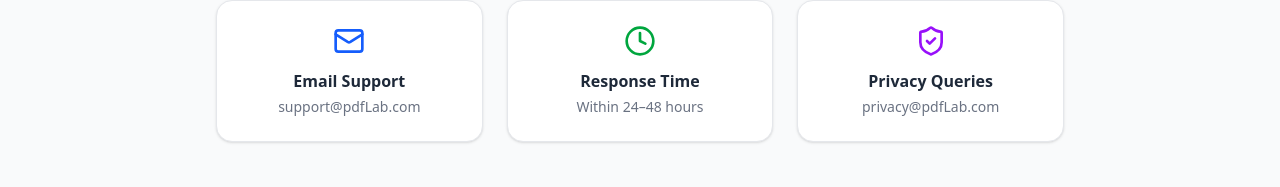
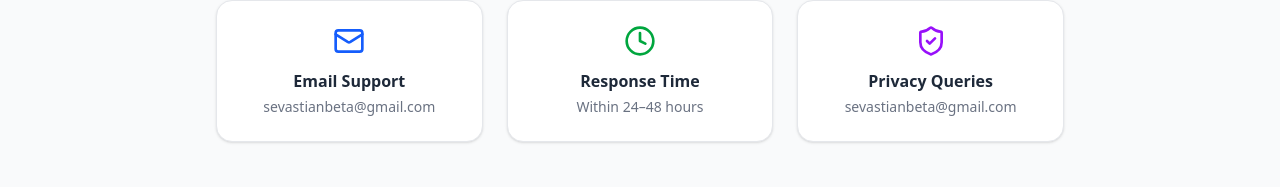
Before and after one commit to yousseflamteri-wq/pdfsite, a Next.js app: page /contact in a window 1280 px wide. Shown: the part 257-444 px from the top of the page. Built offline with nearby package versions, Linux system fonts and the light colour scheme; no server answers.

Commit message:
Change all support and privacy emails to sevastianbeta

```diff
--- a/src/app/contact/page.js
+++ b/src/app/contact/page.js
@@ -23,7 +23,7 @@
         <div className="bg-white p-6 rounded-2xl border border-gray-200 text-center shadow-sm">
           <Mail className="w-8 h-8 text-blue-600 mx-auto mb-3" />
           <h3 className="font-bold text-gray-800 mb-1">Email Support</h3>
-          <p className="text-sm text-gray-500">support@pdfLab.com</p>
+          <p className="text-sm text-gray-500">sevastianbeta@gmail.com</p>
         </div>
         <div className="bg-white p-6 rounded-2xl border border-gray-200 text-center shadow-sm">
           <Clock className="w-8 h-8 text-green-600 mx-auto mb-3" />
@@ -33,7 +33,7 @@
         <div className="bg-white p-6 rounded-2xl border border-gray-200 text-center shadow-sm">
           <ShieldCheck className="w-8 h-8 text-purple-600 mx-auto mb-3" />
           <h3 className="font-bold text-gray-800 mb-1">Privacy Queries</h3>
-          <p className="text-sm text-gray-500">privacy@pdfLab.com</p>
+          <p className="text-sm text-gray-500">sevastianbeta@gmail.com</p>
         </div>
       </div>
 
--- a/src/app/privacy-policy/page.js
+++ b/src/app/privacy-policy/page.js
@@ -55,7 +55,7 @@
         <section>
           <h2 className="text-2xl font-bold text-gray-900 mb-3">5. Contact Information</h2>
           <p>
-            For any inquiries, feedback, or legal questions regarding our technical privacy guarantees, please reach out to our team at <code>privacy@pdfLab.com</code>.
+            For any inquiries, feedback, or legal questions regarding our technical privacy guarantees, please reach out to our team at <code>sevastianbeta@gmail.com</code>.
           </p>
         </section>
       </div>
```
